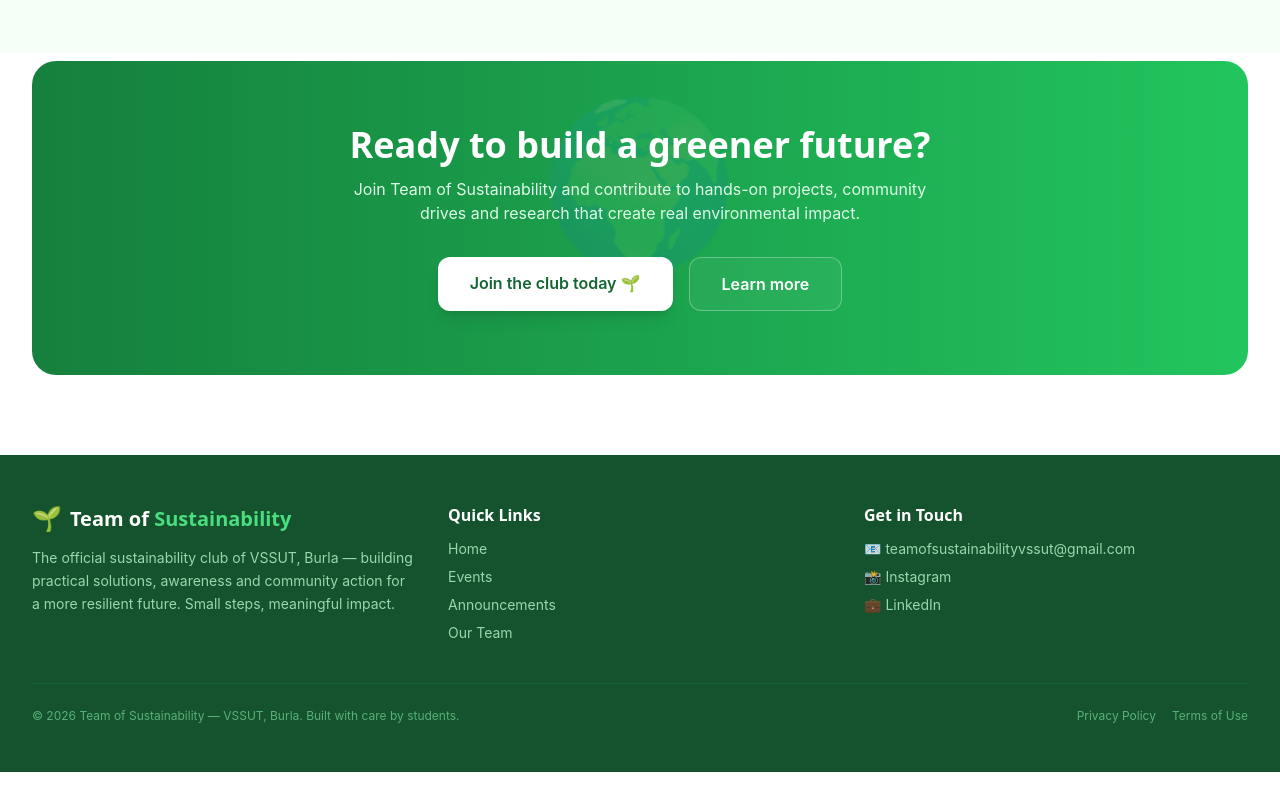
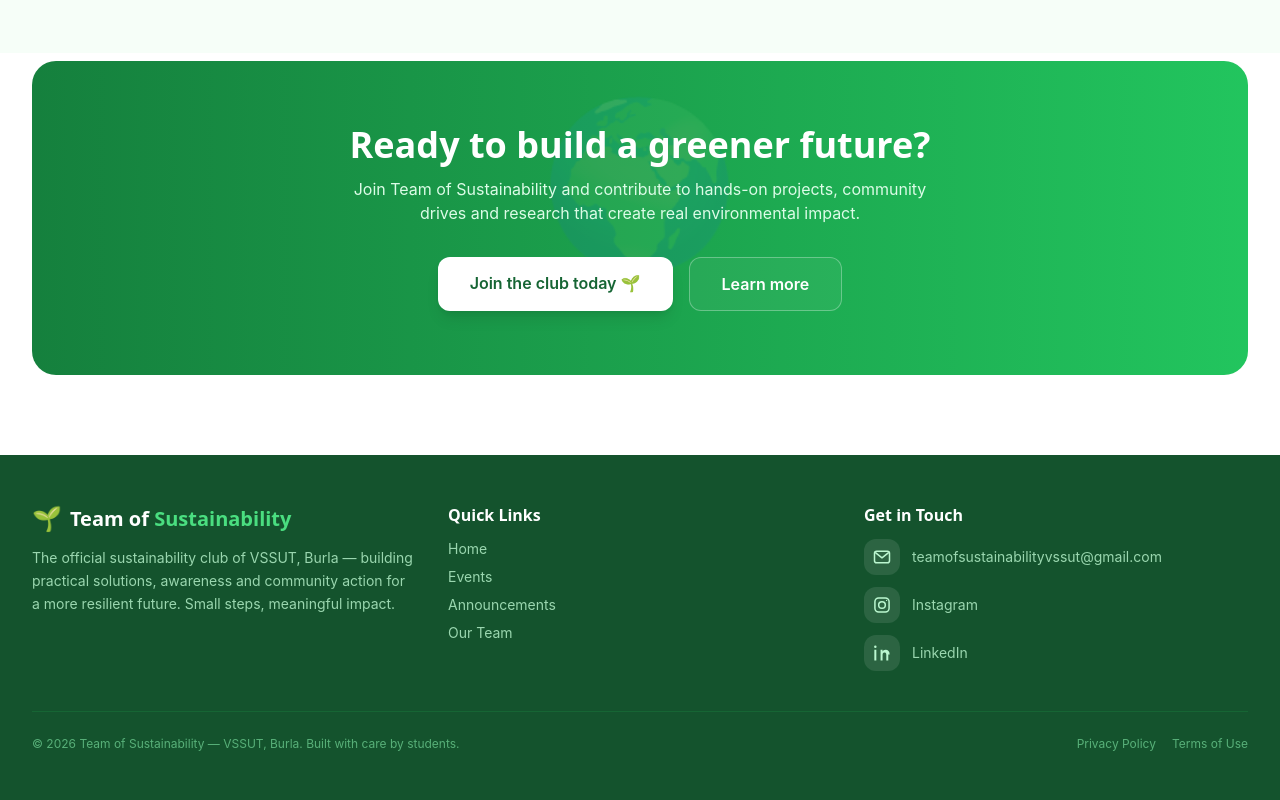
Before and after one commit to Zeeshanfiroz/TOS-Web, a React (Vite) app in the folder client/: page / in a window 1280 px wide. Shown: the part 2154-2954 px from the top of the page. Before the commit the page ends 2926 px from the top, so only its background shows below. Built offline with nearby package versions, Linux system fonts and the light colour scheme; no server answers.

Commit message:
Improve footer social media icons

```diff
--- a/client/src/components/layout/Footer.jsx
+++ b/client/src/components/layout/Footer.jsx
@@ -1,4 +1,31 @@
 import { Link } from 'react-router-dom';
+
+function SocialIcon({ type }) {
+  if (type === 'instagram') {
+    return (
+      <svg viewBox="0 0 24 24" fill="none" stroke="currentColor" strokeWidth="1.8" aria-hidden="true" className="h-5 w-5">
+        <rect x="3.5" y="3.5" width="17" height="17" rx="4.5" />
+        <circle cx="12" cy="12" r="4" />
+        <circle cx="17.5" cy="6.5" r=".8" fill="currentColor" stroke="none" />
+      </svg>
+    );
+  }
+
+  if (type === 'linkedin') {
+    return (
+      <svg viewBox="0 0 24 24" fill="currentColor" aria-hidden="true" className="h-5 w-5">
+        <path d="M5.2 8.2H2.8V21h2.4V8.2ZM4 3a1.5 1.5 0 1 0 0 3 1.5 1.5 0 0 0 0-3ZM21.2 13.7c0-3.85-2.05-5.64-4.78-5.64-2.2 0-3.18 1.22-3.73 2.08V8.2h-2.4V21h2.4v-6.33c0-1.67.32-3.29 2.39-3.29 2.04 0 2.07 1.92 2.07 3.4V21h2.4l.01-7.3Z" />
+      </svg>
+    );
+  }
+
+  return (
+    <svg viewBox="0 0 24 24" fill="none" stroke="currentColor" strokeWidth="1.8" aria-hidden="true" className="h-5 w-5">
+      <rect x="3" y="5" width="18" height="14" rx="2.5" />
+      <path d="m4.5 7 7.5 6 7.5-6" strokeLinecap="round" strokeLinejoin="round" />
+    </svg>
+  );
+}
 
 export default function Footer() {
   return (
@@ -40,13 +67,16 @@ export default function Footer() {
           {/* Contact + Social */}
           <div>
             <h3 className="font-display font-semibold text-white mb-3">Get in Touch</h3>
-            <ul className="space-y-2 text-sm text-forest-200/80">
+            <ul className="space-y-3 text-sm text-forest-200/80">
               <li>
                 <a
                   href="mailto:teamofsustainabilityvssut@gmail.com"
-                  className="hover:text-white transition-colors"
+                  className="group flex items-center gap-3 transition-colors hover:text-white"
                 >
-                  📧 teamofsustainabilityvssut@gmail.com
+                  <span className="flex h-9 w-9 shrink-0 items-center justify-center rounded-xl bg-white/10 text-forest-200 transition-colors group-hover:bg-white group-hover:text-forest-800">
+                    <SocialIcon type="mail" />
+                  </span>
+                  <span className="break-all">teamofsustainabilityvssut@gmail.com</span>
                 </a>
               </li>
               <li>
@@ -54,9 +84,12 @@ export default function Footer() {
                   href="https://www.instagram.com/teamofsustainability_vssut/"
                   target="_blank"
                   rel="noopener noreferrer"
-                  className="hover:text-white transition-colors"
+                  className="group flex items-center gap-3 transition-colors hover:text-white"
                 >
-                  📸 Instagram
+                  <span className="flex h-9 w-9 shrink-0 items-center justify-center rounded-xl bg-white/10 text-forest-200 transition-colors group-hover:bg-white group-hover:text-forest-800">
+                    <SocialIcon type="instagram" />
+                  </span>
+                  <span>Instagram</span>
                 </a>
               </li>
               <li>
@@ -64,9 +97,12 @@ export default function Footer() {
                   href="https://www.linkedin.com/in/team-of-sustainability-vssut-burla-501251298?utm_source=share_via&utm_content=profile&utm_medium=member_android"
                   target="_blank"
                   rel="noopener noreferrer"
-                  className="hover:text-white transition-colors"
+                  className="group flex items-center gap-3 transition-colors hover:text-white"
                 >
-                  💼 LinkedIn
+                  <span className="flex h-9 w-9 shrink-0 items-center justify-center rounded-xl bg-white/10 text-forest-200 transition-colors group-hover:bg-white group-hover:text-forest-800">
+                    <SocialIcon type="linkedin" />
+                  </span>
+                  <span>LinkedIn</span>
                 </a>
               </li>
             </ul>
```
